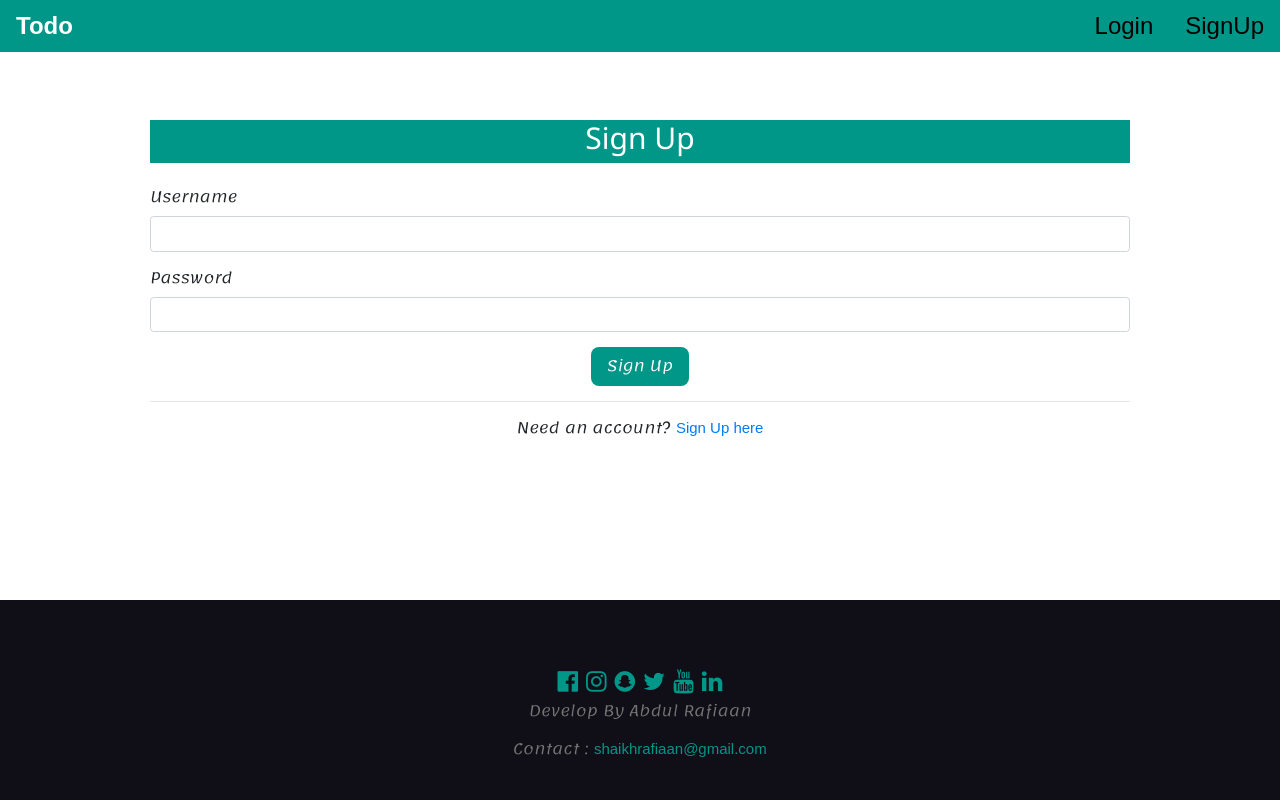
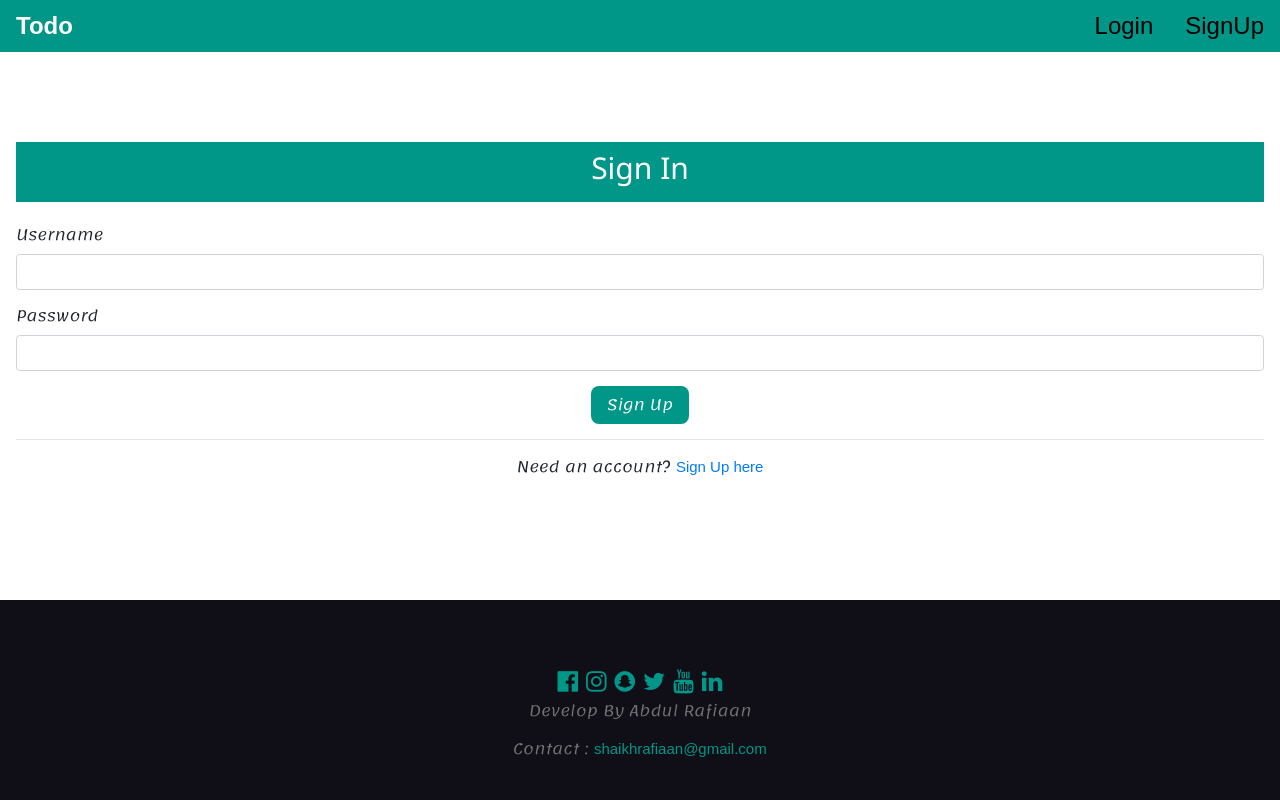
Before and after one commit to shaikhrafiaan9/ToDo, a Django app: page /login/ in a window 1280 px wide. Run offline with Django 3.2, Linux system fonts and the light colour scheme; some libraries are stand-ins or nearby versions.

Commit message:
Update loginuser.html

```diff
--- a/templates/basictodo/loginuser.html
+++ b/templates/basictodo/loginuser.html
@@ -3,16 +3,16 @@
 
 {% block content %}
 <br><br>
-  <div class="w3-content">
-    <div class="w3-container w3-teal">
-      <h2 class="w3-center">Sign Up</h2>
+  <div class="w3-container w3-mobile"><br>
+    <div class="w3-container w3-teal w3-mobile w3-padding">
+      <h2 class="w3-center">Sign In</h2>
     </div><br>
     {% if error %}
-    <div class="w3-center w3-red">
+    <div class="w3-center w3-red w3-mobile">
       <h3>{{error}}</h3>
     </div>
     {% endif %}
-    <form method="POST">
+    <form method="POST" class="w3-mobile">
                 {% csrf_token %}
                 <div class="form-group">
                     <label for="username">Username</label>
@@ -27,7 +27,7 @@
                 </div>
     </form>
             <hr>
-    <div class="text-center">
+    <div class="text-center w3-mobile w3-margin">
                 Need an account? <a href="{% url 'signupuser' %}">Sign Up here</a>
     </div>
     <!--<form class="w3-container" method="POST">
@@ -37,6 +37,5 @@
         <button type="submit" name="Login" class="w3-btn w3-blue w3-round-large">Login</button>
     </form>-->
   </div>
-  <br><br>
 {% include 'basictodo/footer.html' %}
 {% endblock %}
```
